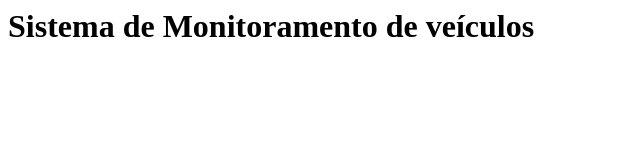
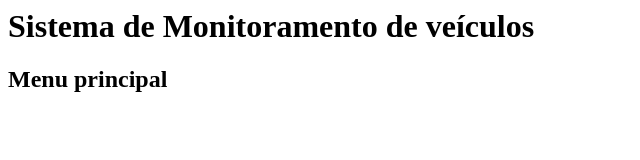
Before and after one commit to juniorbrandaol/git_estudo, a plain HTML site: page index.html in a window 1280 px wide. Shown: the whole page, without its empty margins (0-640 px from the left). Drawn offline with Linux system fonts and the light colour scheme.

Commit message:
nova atualizao na home

```diff
--- a/index.html
+++ b/index.html
@@ -1 +1,2 @@
 <h1>Sistema de Monitoramento de veículos</h1>
+<h2>Menu principal</h2>
```
